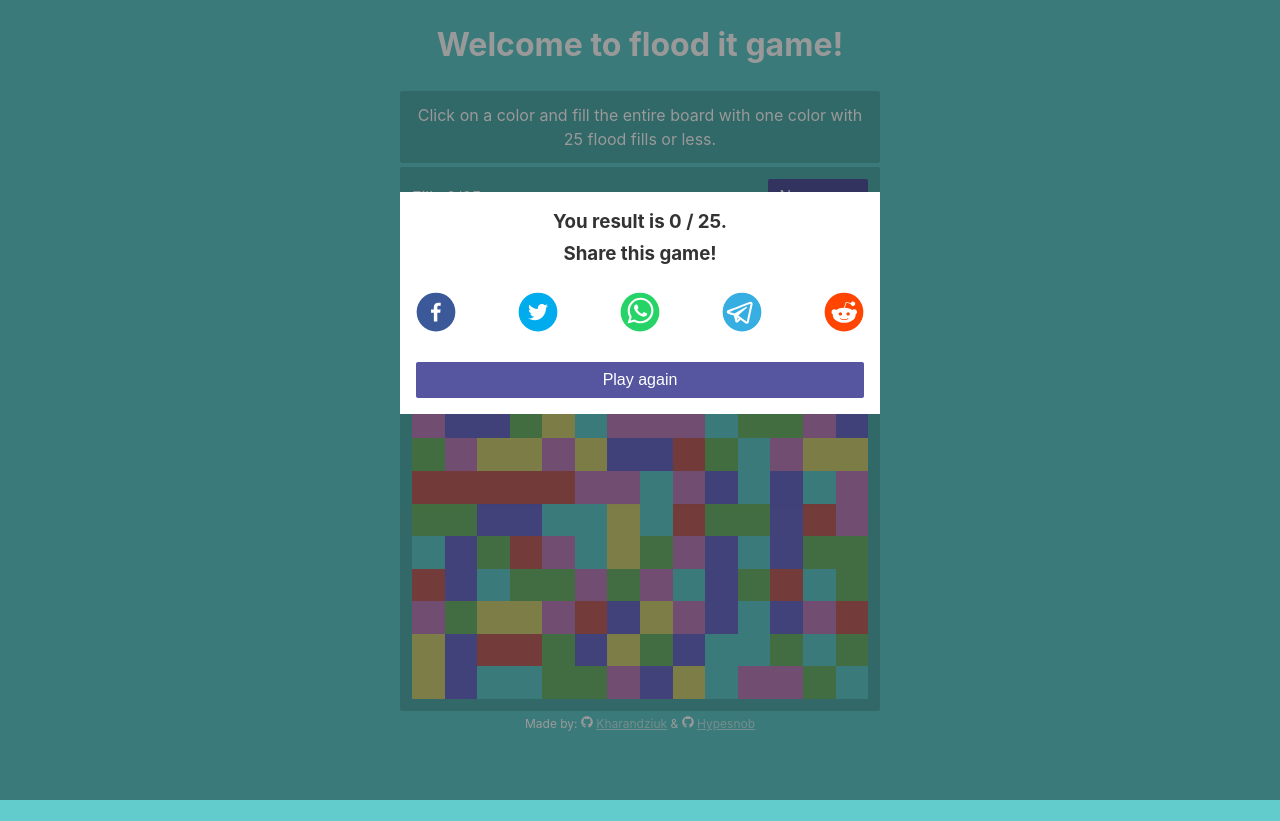
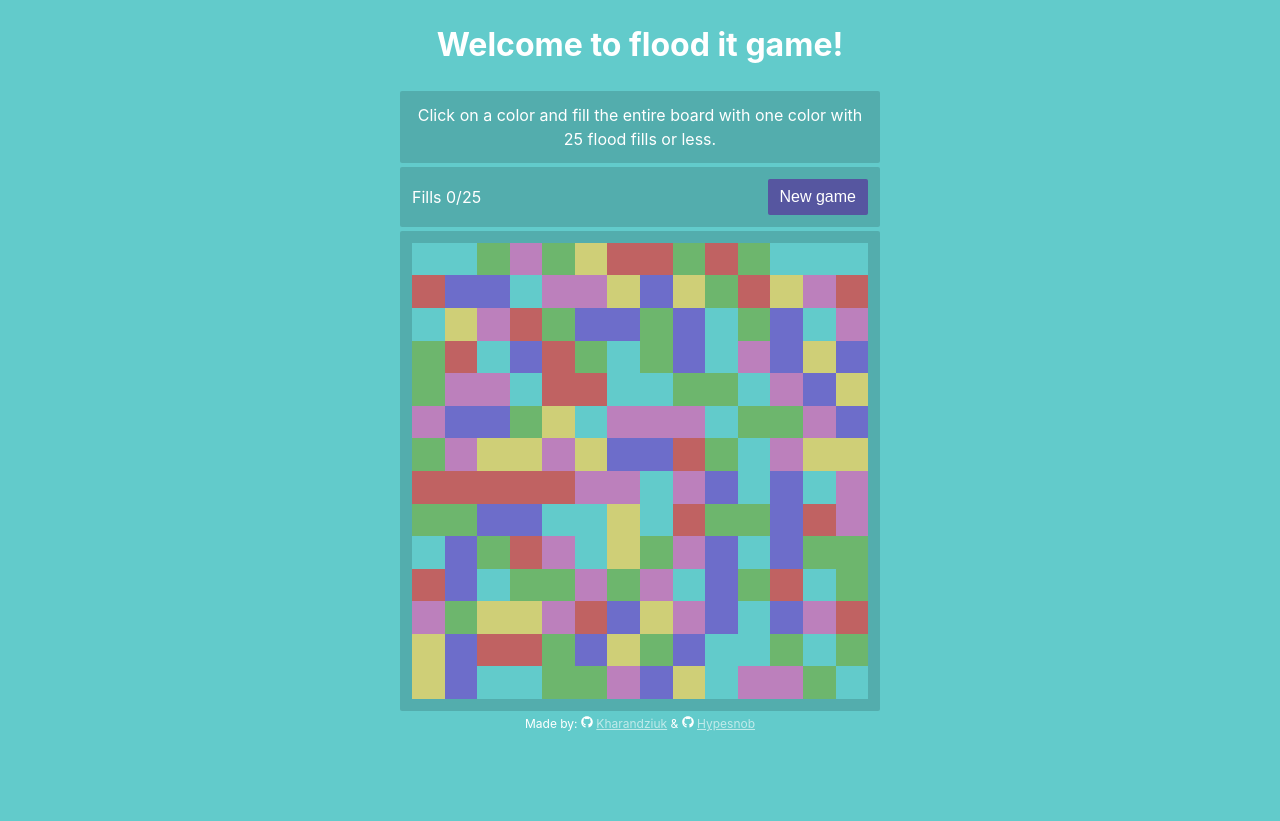
Before and after one commit to kharandziuk/react-flood, a React (Create React App) app: page / in a window 1280 px wide. Built offline with nearby package versions, Linux system fonts and the light colour scheme.

Commit message:
fix the issue with modal

```diff
--- a/src/components/Modal.js
+++ b/src/components/Modal.js
@@ -19,7 +19,7 @@ function Modal({isDone}) {
   const shareUrl = window.location.href;
   const dispatch = useDispatch()
   return (
-  <div className="modal" hidden={isDone}>
+  <div className="modal" hidden={!isDone}>
     <div className="modal-content">
       <h3 className="mb">You result is {counter} / 25.</h3>
       <h3 className="mb-lg">Share this game!</h3>
```
